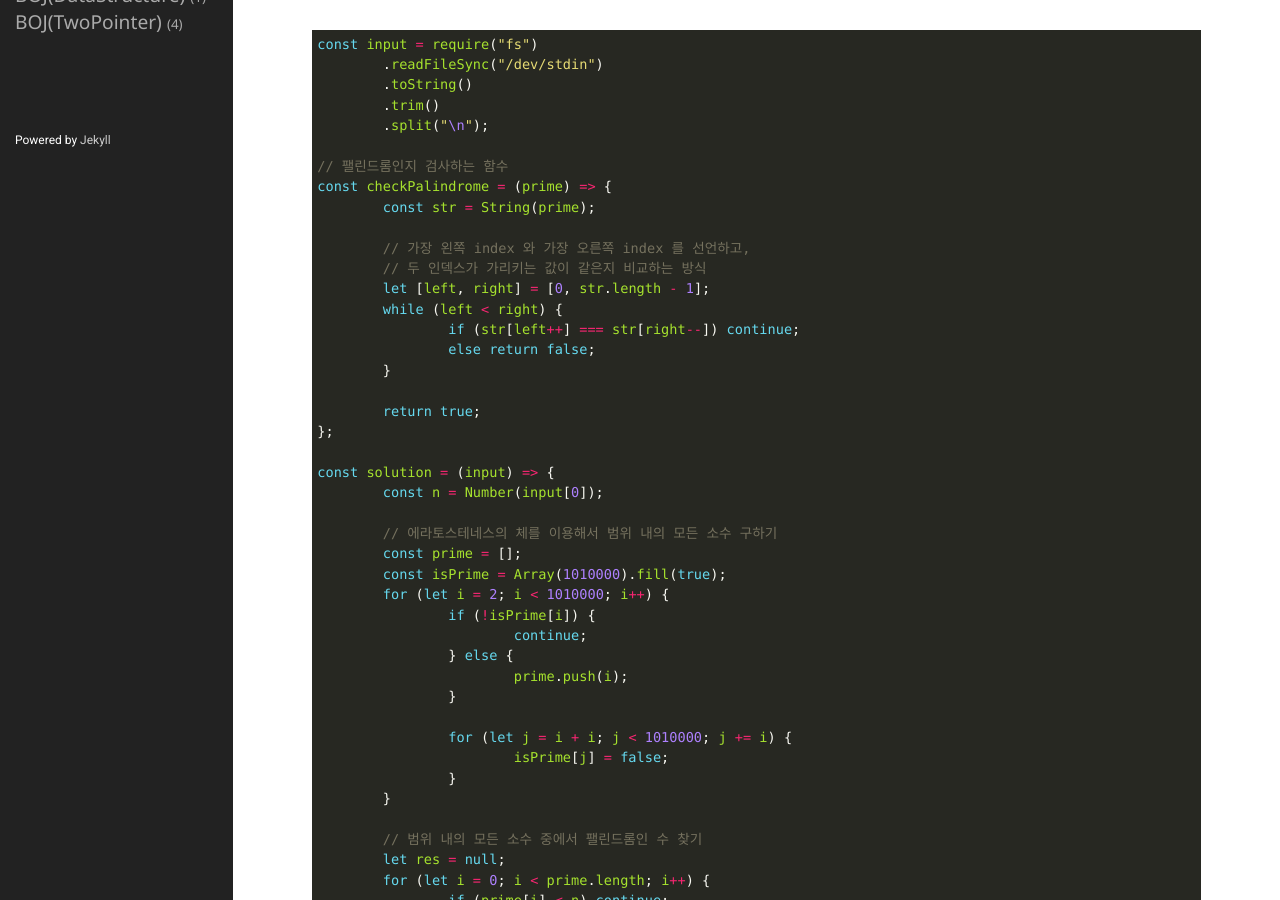
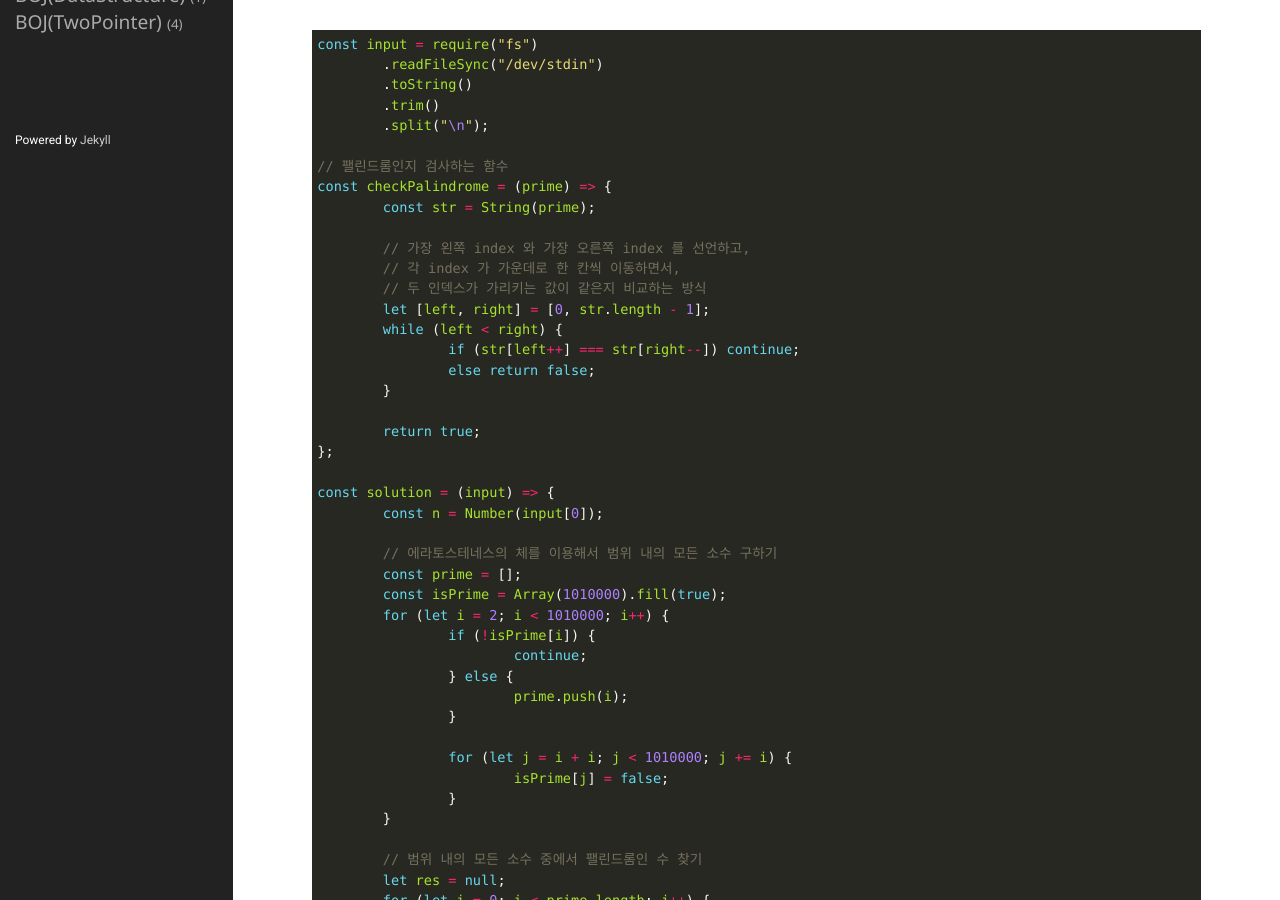
Before and after one commit to qkrrlgh519/qkrrlgh519.github.io, a Jekyll site: the page built from _posts/2021-08-16-BOJ-Math-1747.md, in a window 1280 px wide and 900 px high, scrolled down 1108 px. Built offline with Jekyll 4.4.1, drawn with Linux system fonts in a browser that asks for light colours.

Commit message:
fix: 백준 1747번 소수&팰린드롬 내용 수정

```diff
--- a/_posts/2021-08-16-BOJ-Math-1747.md
+++ b/_posts/2021-08-16-BOJ-Math-1747.md
@@ -47,6 +47,7 @@ const checkPalindrome = (prime) => {
 	const str = String(prime);
 
 	// 가장 왼쪽 index 와 가장 오른쪽 index 를 선언하고,
+	// 각 index 가 가운데로 한 칸씩 이동하면서,
 	// 두 인덱스가 가리키는 값이 같은지 비교하는 방식
 	let [left, right] = [0, str.length - 1];
 	while (left < right) {
```
